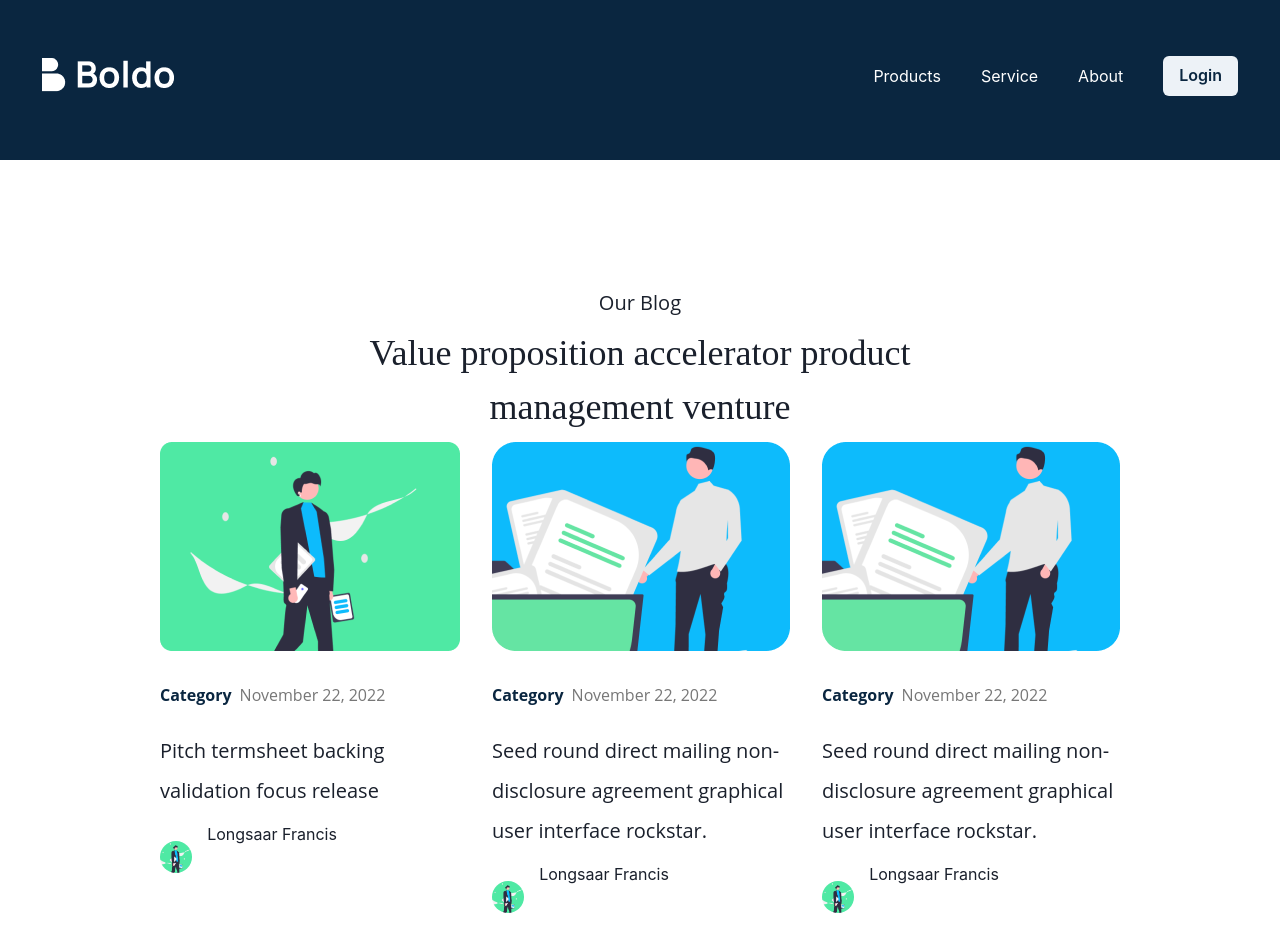
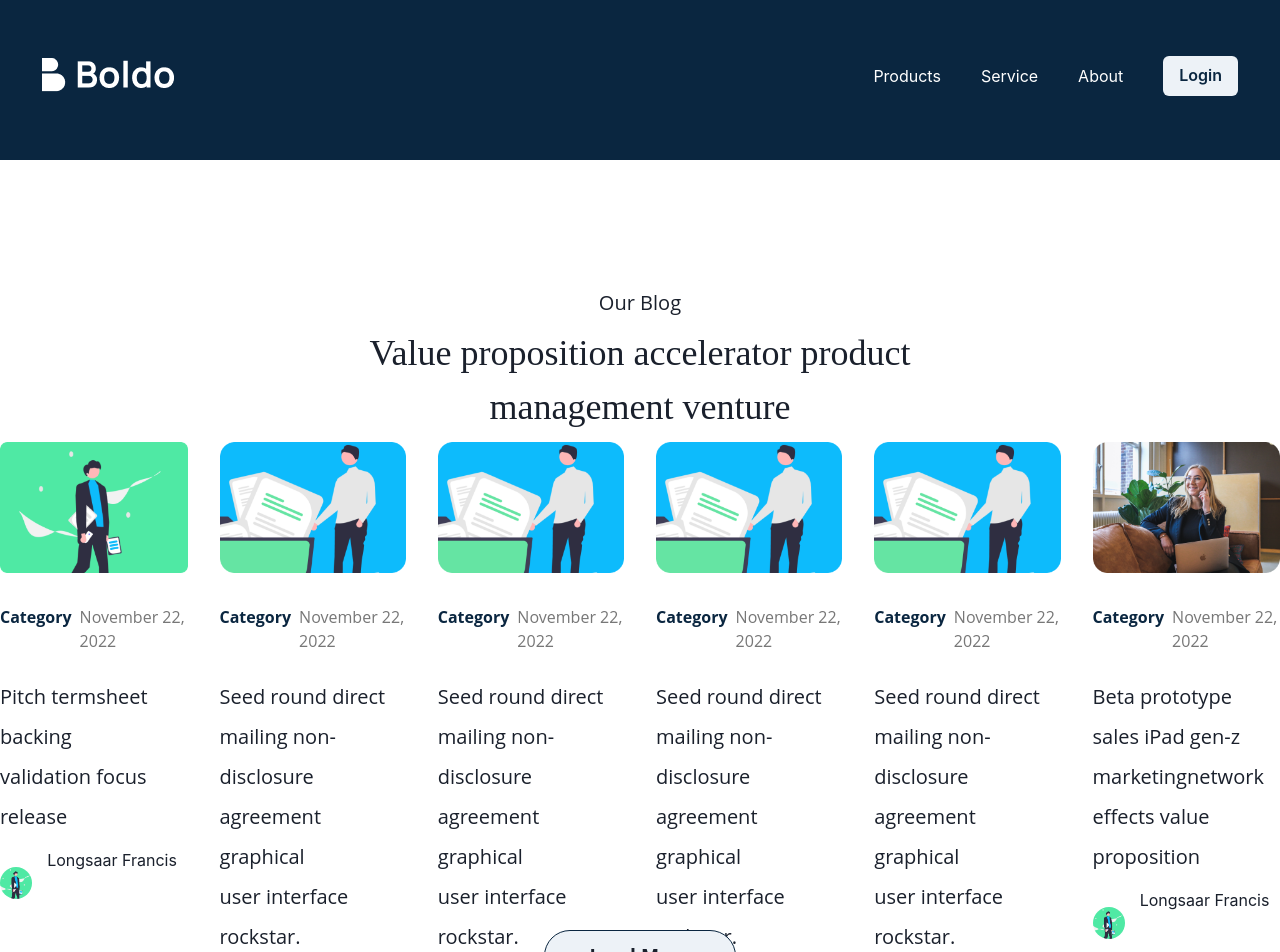
Before and after one commit to jahrulezfrancis/Digital-Marketing-Website-front-end-, a React (Create React App) app: page /blog in a window 1280 px wide. Shown: the top 952 px of the page. Built offline with nearby package versions, Linux system fonts and the light colour scheme.

Commit message:
made newsletter responsive on mobile

```diff
--- a/src/Components/Pages/BlogPage.jsx
+++ b/src/Components/Pages/BlogPage.jsx
@@ -1,6 +1,6 @@
 import React from 'react';
 import {
-    ListItem, HStack, Box, UnorderedList, Image, Button,
+    ListItem, HStack, Box, UnorderedList, Image, Button, useMediaQuery,
     Flex, Stack, VStack, Heading, Text, Avatar
 } from "@chakra-ui/react";
 import { NavLink } from 'react-router-dom';
@@ -57,11 +57,13 @@ function Navigation() {
 }
 
 export default function BlogSection() {
+    const [onMobile] = useMediaQuery('(max-width: 1000px)')
+
     return (
         <Box>
             <Navigation />
             <Box w="100%" h='27em'>
-                <Stack align='center'>
+                <Stack align='center' >
                     <VStack pt='8em'>
                         <Text fontFamily='Open Sans' fontSize='1.25em'>Our Blog</Text>
                         <Heading textAlign='center' fontFamily='Manrope' fontWeight='400' lineHeight='1.5em'>
@@ -69,7 +71,7 @@ export default function BlogSection() {
                             management venture
                         </Heading>
                     </VStack>
-                    <HStack gap='8' display='flex' flexWrap='wrap' justify='center' align='center'>
+                    <Flex direction={onMobile ? 'column' : 'row'} gap='8' Wrap='wrap' justify='center' align='center'>
                         <CardTemplate
                             image={FirstOne}
                             text={<Text fontSize='1.25em' fontFamily="Open Sans" fontWeight='400' lineHeight='2em'>
@@ -121,7 +123,7 @@ export default function BlogSection() {
                                 proposition
                             </Text>}
                         />
-                    </HStack>
+                    </Flex>
                     <Button fontFamily='Open Sans' borderRadius='3em' border='solid 1px #0A2640' p='1.3em'
                         width='10em' fontSize='1.2em' fontWeight='700'>
                         Load More
```
